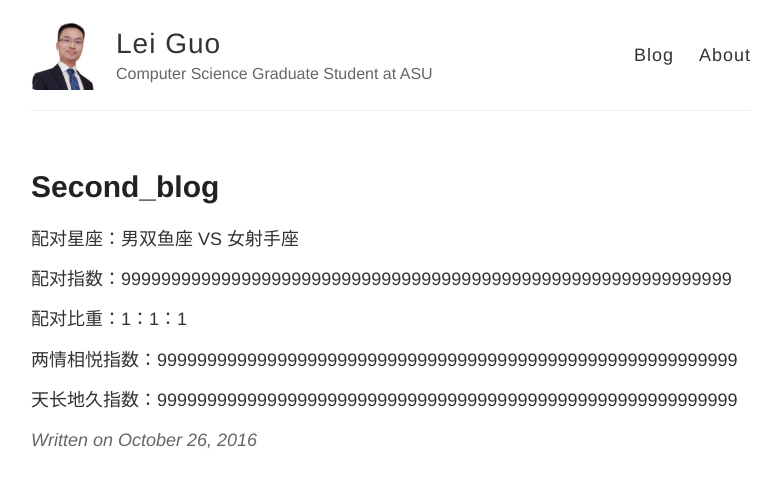
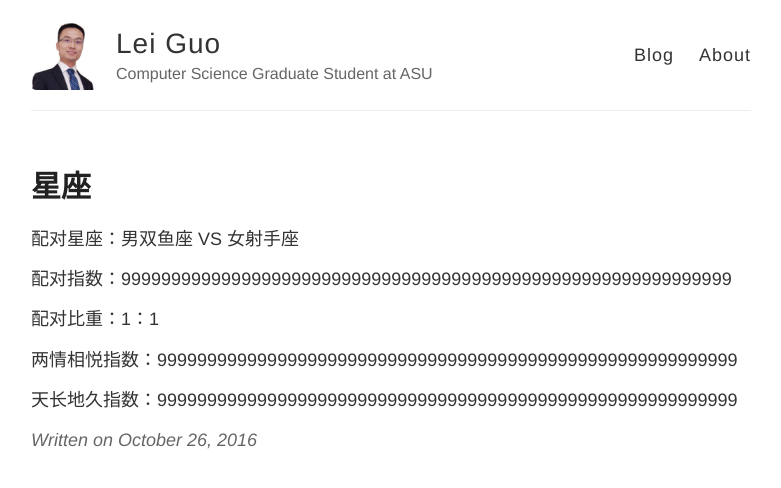
Before and after one commit to leiguo3/leiguo3.github.io, a Jekyll site: the page built from _posts/2016-10-26-second_blog.md, in a window 1280 px wide. Shown: the top 488 px of the page, without its empty margins (249-1030 px from the left). Built offline with Jekyll 4.4.1, drawn with Linux system fonts in a browser that asks for light colours.

```diff
--- a/_posts/2016-10-26-second_blog.md
+++ b/_posts/2016-10-26-second_blog.md
@@ -1,14 +1,14 @@
 ---
 layout: post
-title:
+title: 星座
 ---
-[](/images/sheshou.png)    [](/images/shuangyu.png)
+[]({{ site.url }}/images/sheshou.png)    []({{ site.url }}/images/shuangyu.png)
 
 配对星座：男双鱼座 VS 女射手座
 
 配对指数：9999999999999999999999999999999999999999999999999999999999999
 
-配对比重：1：1：1
+配对比重：1：1
 
 两情相悦指数：9999999999999999999999999999999999999999999999999999999999
 
```
